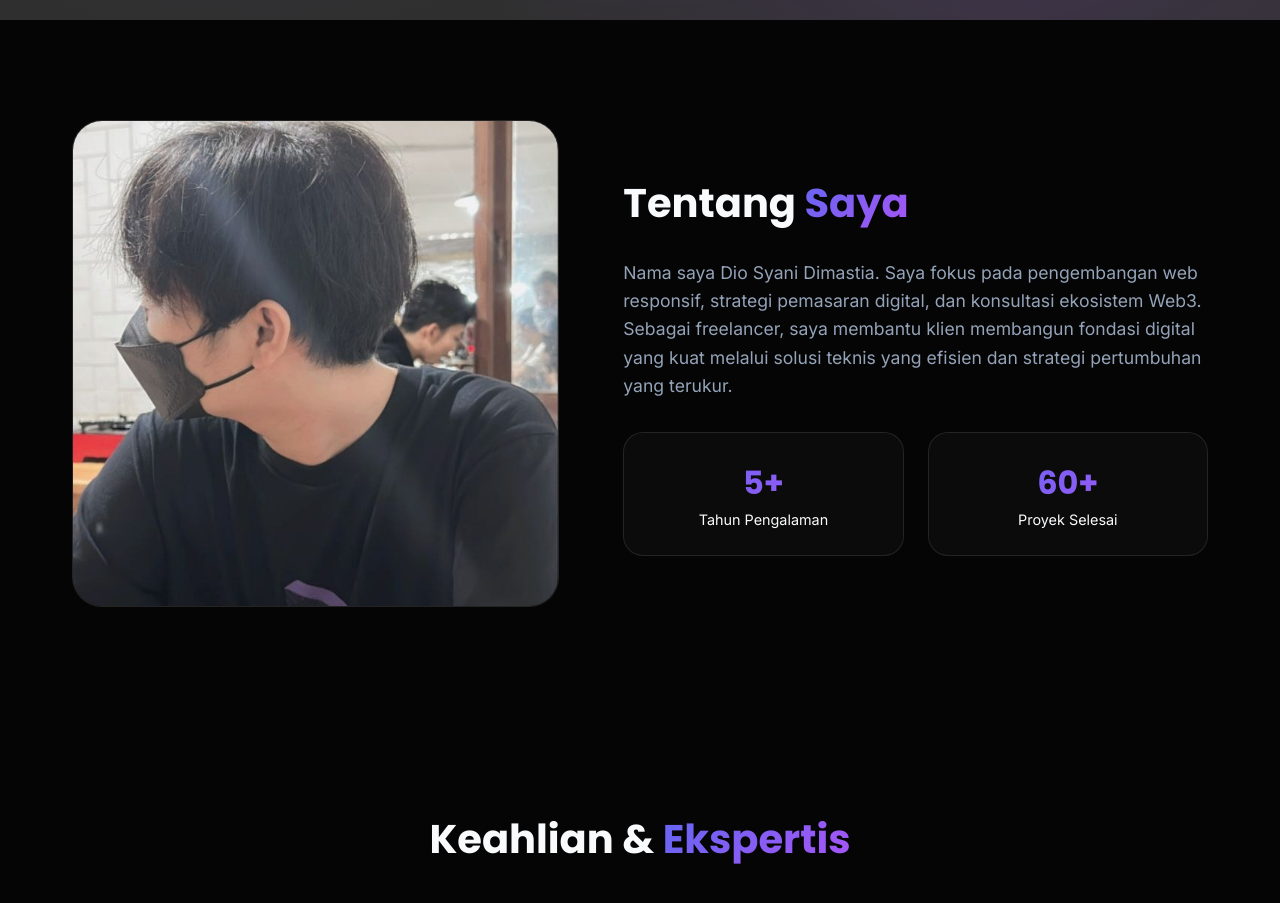
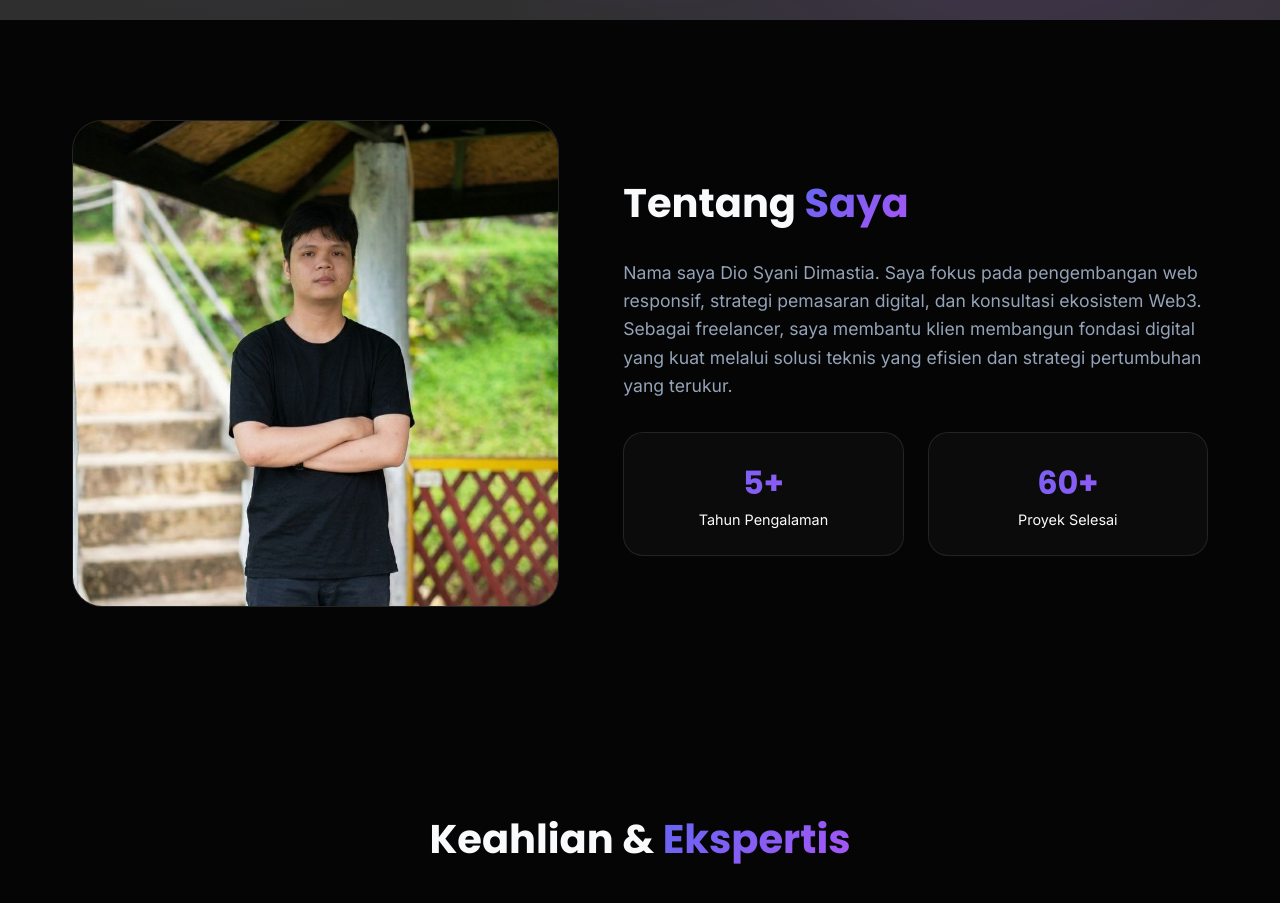
Before and after one commit to diosyani/porto, a website built with Vite: page index.html in a window 1280 px wide. Shown: the part 780-1683 px from the top of the page. Built offline with nearby package versions, Linux system fonts and the light colour scheme; grey boxes are pictures that could not be loaded.

Commit message:
Update profile image in About Me section

```diff
--- a/index.html
+++ b/index.html
@@ -77,7 +77,7 @@
         <div class="container">
             <div class="about-grid reveal">
                 <div class="about-image glass-card">
-                    <img src="photo_6325722164375523619_y.jpg" alt="Dio Syani Dimastia Profile">
+                    <img src="photo_6327932345956110965_y.jpg" alt="Dio Syani Dimastia Profile">
                 </div>
                 <div class="about-info">
                     <h2 class="section-title" style="font-size: 2.5rem; margin-bottom: 1.5rem;"><span data-i18n="about_title_1">Tentang</span> <span class="gradient-text" data-i18n="about_title_2">Saya</span></h2>
```
Also changed, not shown: photo_6327932345956110965_y.jpg (added).
